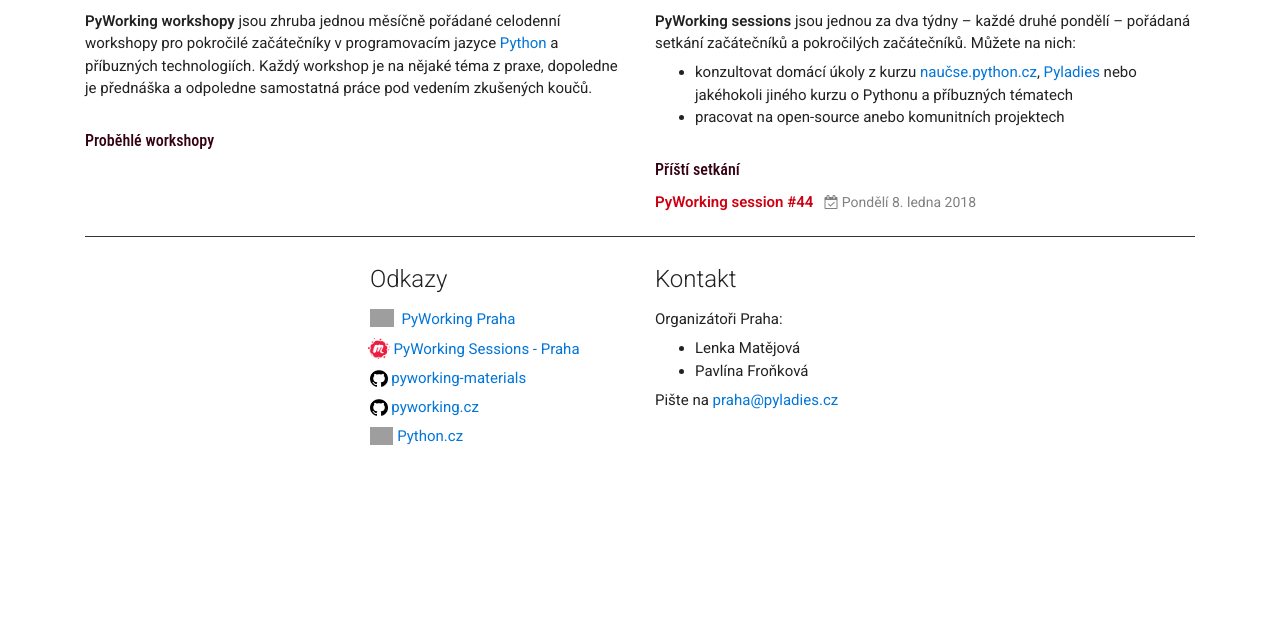
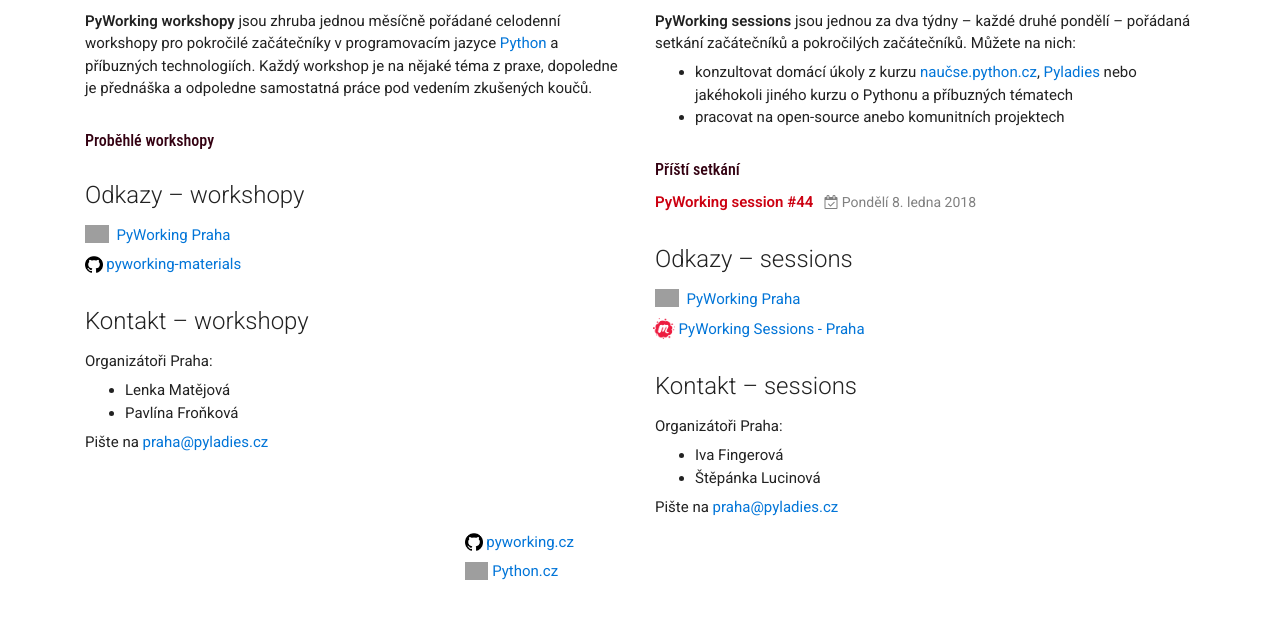
Before and after one commit to pyvec/pyworking.cz, a Flask app: template pyworking_cz/templates/index.html in a window 1280 px wide. Shown: the part 158-777 px from the top of the page. Run offline with Flask 2, Linux system fonts and the light colour scheme; the template is opened without the code that fills it, so the values that code supplies are empty; some libraries are stand-ins or nearby versions; some web fonts are replaced; grey boxes are pictures that could not be loaded.

Commit message:
Redesign s Ivou na pondelni Pyworking Session

```diff
--- a/pyworking_cz/templates/index.html
+++ b/pyworking_cz/templates/index.html
@@ -1,15 +1,31 @@
 {% extends "_base.html" %}
 {% block content %}
 
+  {% macro fb_icon() %}
+    <img src="https://cdnjs.cloudflare.com/ajax/libs/webicons/2.0.0/webicons/webicon-facebook.png" alt="FB" style="height: 1.2em; margin-bottom: 4px">&nbsp;
+  {% endmacro %}
+
+  {% macro meetup_icon() %}
+    <img src="/static/icons/meetup_com.png" alt="Meetup.com" style="height: 1.3rem; margin-bottom: 2px; margin-left: -2px">
+  {% endmacro %}
+
+  {% macro github_icon() %}
+    <img src="/static/icons/github.png" alt="Github" style="height: 1.1rem; margin-bottom: 2px">
+  {% endmacro %}
+
+  {% macro python_icon() %}
+    <img src="https://python.cz/static/images/logo-plain.png" alt="" style="height: 1.1rem; margin-bottom: 2px">
+  {% endmacro %}
 
   <h1 class="site-title" style='text-align: center'>
     <span style="color: #3776ab">Py</span><span style="color: #eb0">Working</span>
   </h1>
 
-
   <div class='row'>
 
     <div class='col-md-6'>
+
+      {# left column #}
 
       <h2 class='ws-title'>Workshops</h2>
 
@@ -35,9 +51,31 @@
         </p>
       {% endfor %}
 
+
+      <h2>Odkazy &ndash; workshopy</h2>
+
+      <div class="links">
+        <p><a href="https://www.facebook.com/groups/PyWorkingPraha/">{{ fb_icon() }} PyWorking Praha</a></p>
+        <p><a href="https://github.com/pyvec/pyworking-materials">{{ github_icon() }} pyworking-materials</a></p>
+      </div>
+
+
+      <h2>Kontakt &ndash; workshopy</h2>
+
+      <p>Organizátoři Praha:</p>
+
+      <ul>
+        <li>Lenka Matějová</li>
+        <li>Pavlína Froňková</li>
+      </ul>
+
+      <p>Pište na <a href="mailto:praha@pyladies.cz">praha@pyladies.cz</a></p>
+
     </div>
 
     <div class='col-md-6'>
+
+      {# right column #}
 
       <h2 class='ws-title'>Sessions</h2>
 
@@ -72,53 +110,20 @@
         </span>
       </p>
 
-    </div>
-
-  </div>
-
-  <hr style='border-top-color: #333' />
-
-  {% macro fb_icon() %}
-    <img src="https://cdnjs.cloudflare.com/ajax/libs/webicons/2.0.0/webicons/webicon-facebook.png" alt="FB" style="height: 1.2em; margin-bottom: 4px">&nbsp;
-  {% endmacro %}
-
-  {% macro meetup_icon() %}
-    <img src="/static/icons/meetup_com.png" alt="Meetup.com" style="height: 1.3rem; margin-bottom: 2px; margin-left: -2px">
-  {% endmacro %}
-
-  {% macro github_icon() %}
-    <img src="/static/icons/github.png" alt="Github" style="height: 1.1rem; margin-bottom: 2px">
-  {% endmacro %}
-
-  {% macro python_icon() %}
-    <img src="https://python.cz/static/images/logo-plain.png" alt="" style="height: 1.1rem; margin-bottom: 2px">
-  {% endmacro %}
-
-  <div class='row'>
-
-    <div class='col-md-3 offset-md-3'>
-
-      <h2 style="margin-top: 1ex">Odkazy</h2>
+      <h2>Odkazy &ndash; sessions</h2>
 
       <div class="links">
         <p><a href="https://www.facebook.com/groups/PyWorkingPraha/">{{ fb_icon() }} PyWorking Praha</a></p>
         <p><a href="https://www.meetup.com/pyladiescz/">{{ meetup_icon() }} PyWorking Sessions - Praha</a></p>
-        <p><a href="https://github.com/pyvec/pyworking-materials">{{ github_icon() }} pyworking-materials</a></p>
-        <p><a href="https://github.com/pyvec/pyworking.cz">{{ github_icon() }} pyworking.cz</a></p>
-        <p><a href="https://python.cz/">{{ python_icon() }} Python.cz</a></p>
       </div>
 
-    </div>
-
-    <div class='col-md-3'>
-
-      <h2 style="margin-top: 1ex">Kontakt</h2>
+      <h2>Kontakt &ndash; sessions</h2>
 
       <p>Organizátoři Praha:</p>
 
       <ul>
-        <li>Lenka Matějová</li>
-        <li>Pavlína Froňková</li>
+        <li>Iva Fingerová</li>
+        <li>Štěpánka Lucinová</li>
       </ul>
 
       <p>Pište na <a href="mailto:praha@pyladies.cz">praha@pyladies.cz</a></p>
@@ -127,4 +132,18 @@
 
   </div>
 
+
+  <div class='row'>
+
+    <div class='col-md-4 offset-md-4'>
+
+      <div class='links'>
+        <p><a href="https://github.com/pyvec/pyworking.cz">{{ github_icon() }} pyworking.cz</a></p>
+        <p><a href="https://python.cz/">{{ python_icon() }} Python.cz</a></p>
+      </div>
+
+    </div>
+
+  </div>
+
 {% endblock %}
```
